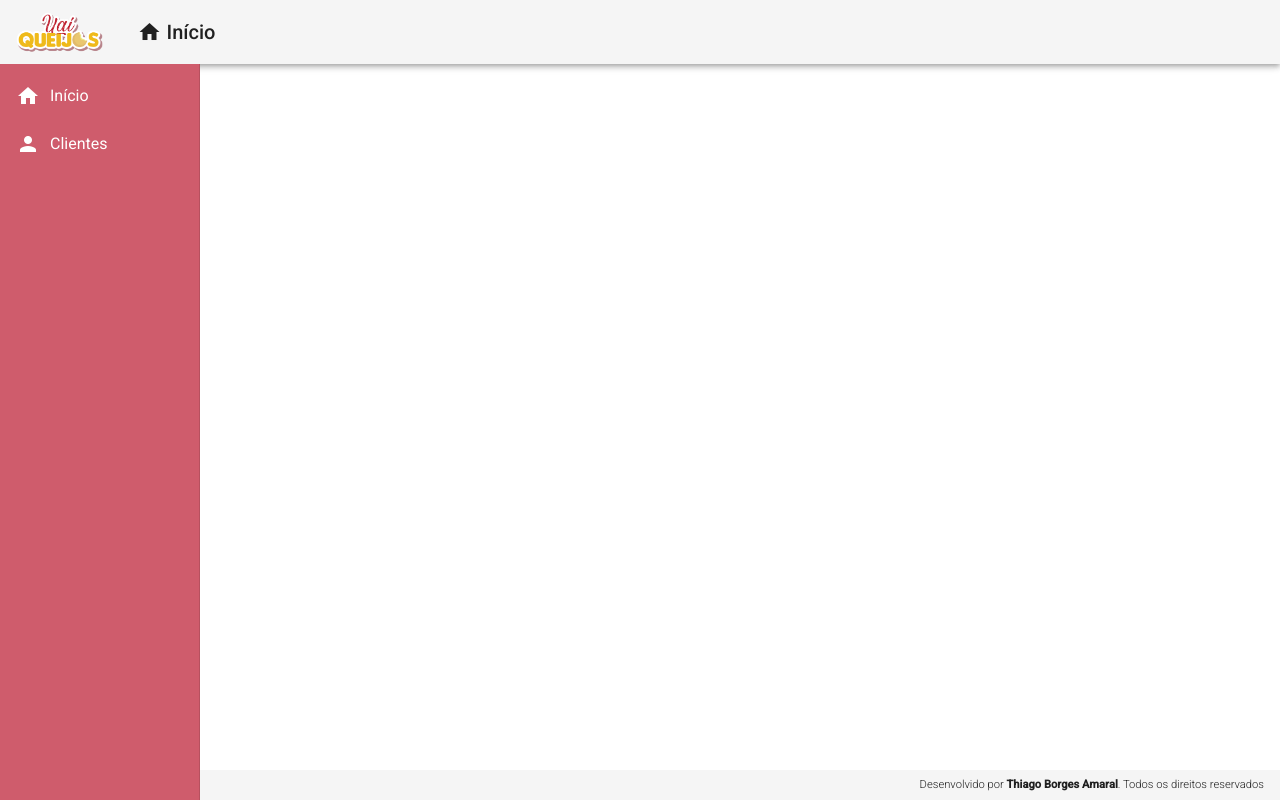
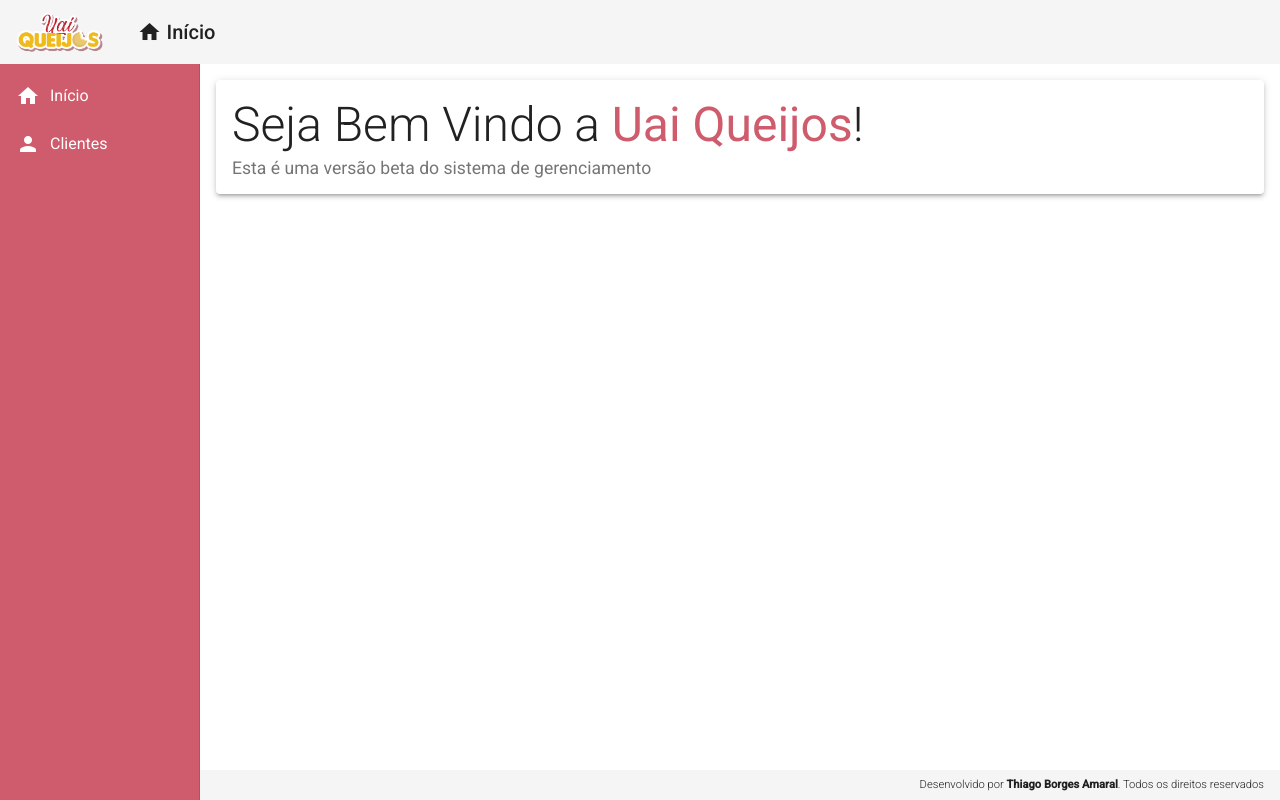
Before and after one commit to tborgesa/Cod3er-Angular9, an Angular app in the folder frontend/: page / in a window 1280 px wide. Built offline with nearby package versions, Linux system fonts and the light colour scheme.

Commit message:
Criando home.component e colocando ele como content do nav

```diff
--- a/frontend/src/app/app.module.ts
+++ b/frontend/src/app/app.module.ts
@@ -11,7 +11,9 @@
 import { NavComponent } from './components/template/nav/nav.component';
 
 import { MatSidenavModule } from  '@angular/material/sidenav';
+import { MatCardModule } from  '@angular/material/card';
 import { MatListModule } from '@angular/material/list';
+import { HomeComponent } from './views/home/home.component';
 
 @NgModule({
   declarations: [
@@ -19,6 +21,7 @@
     HeaderComponent,
     FooterComponent,
     NavComponent,
+    HomeComponent,
   ],
   imports: [
     BrowserModule,
@@ -26,7 +29,8 @@
     BrowserAnimationsModule,
     MatToolbarModule,
     MatSidenavModule,
-    MatListModule
+    MatListModule,
+    MatCardModule
   ],
   providers: [],
   bootstrap: [AppComponent]
--- a/frontend/src/app/components/template/nav/nav.component.css
+++ b/frontend/src/app/components/template/nav/nav.component.css
@@ -1,5 +1,4 @@
 .sidenav {
-    background-color: #cf5c6c;
     width: 200px;
 }
 
@@ -10,3 +9,9 @@
 .sidenav i {
     padding-right: 10px;
 }
+
+.content
+{
+    padding: 16px;
+    background-color: #FFF;
+}
--- a/frontend/src/app/components/template/nav/nav.component.html
+++ b/frontend/src/app/components/template/nav/nav.component.html
@@ -1,5 +1,5 @@
 <mat-sidenav-container class="container">
-    <mat-sidenav class="sidenav" mode="side" opened
+    <mat-sidenav class="sidenav backred" mode="side" opened
         fixedInViewport="true" fixedTopGap="64">
         <mat-nav-list class="nav-list">
             <a mat-list-item>
@@ -16,4 +16,7 @@
             </a>
         </mat-nav-list>
     </mat-sidenav>
+    <mat-sidenav-content class="content">
+        <app-home></app-home>
+    </mat-sidenav-content>
 </mat-sidenav-container>
--- /dev/null
+++ b/frontend/src/app/views/home/home.component.css
@@ -0,0 +1,14 @@
+.home .title {
+    font-size: 3rem;
+    font-weight: 300;
+    line-height: 1.2;
+}
+
+.home .title span{
+    font-weight: 400;
+}
+
+
+.home .subtitle {
+    font-size: 1.1rem;
+}
--- /dev/null
+++ b/frontend/src/app/views/home/home.component.html
@@ -0,0 +1,8 @@
+<mat-card class="home mat-elevation-z3">
+    <mat-card-title class="title">
+        Seja Bem Vindo a <span class="fontred"> Uai Queijos</span>!
+    </mat-card-title>
+    <mat-card-subtitle class="subtitle">
+        Esta é uma versão beta do sistema de gerenciamento
+    </mat-card-subtitle>
+</mat-card>
--- /dev/null
+++ b/frontend/src/app/views/home/home.component.ts
@@ -0,0 +1,15 @@
+import { Component, OnInit } from '@angular/core';
+
+@Component({
+  selector: 'app-home',
+  templateUrl: './home.component.html',
+  styleUrls: ['./home.component.css']
+})
+export class HomeComponent implements OnInit {
+
+  constructor() { }
+
+  ngOnInit(): void {
+  }
+
+}
--- a/frontend/src/styles.css
+++ b/frontend/src/styles.css
@@ -2,3 +2,6 @@
 
 html, body { height: 100%; }
 body { margin: 0; font-family: Roboto, "Helvetica Neue", sans-serif; }
+
+.backred {background-color: #cf5c6c;}
+.fontred {color: #cf5c6c;}
```
